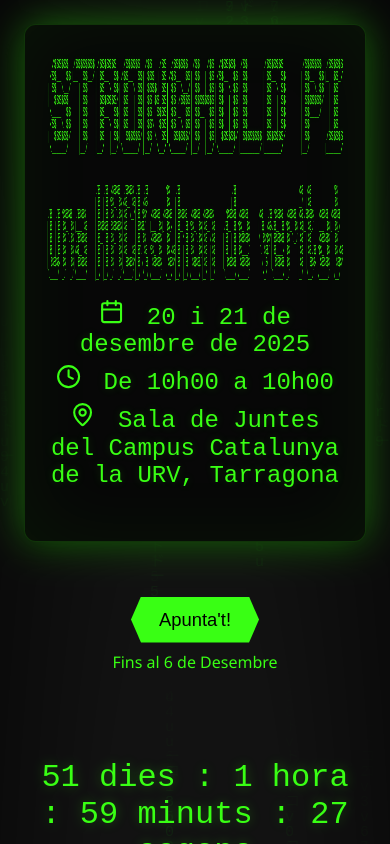
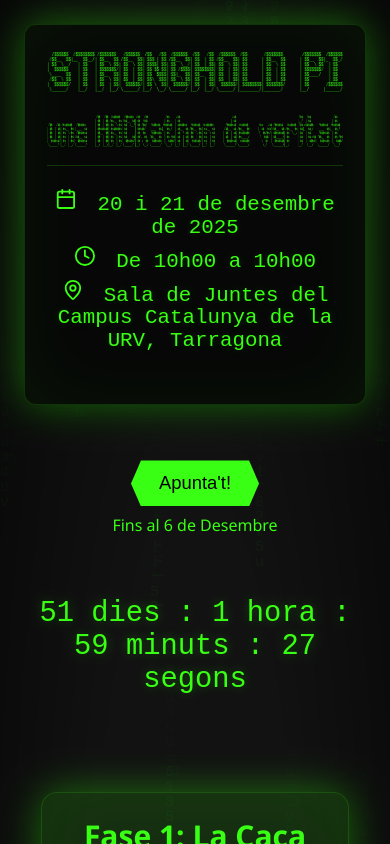
Before and after one commit to Huntterstrike/hackaton-web, a React (Create React App) app: page / in a window 390 px wide. Built offline with nearby package versions, Linux system fonts and the light colour scheme.

Commit message:
Algún retoque más

```diff
--- a/src/components/AsciiArt.jsx
+++ b/src/components/AsciiArt.jsx
@@ -50,7 +50,7 @@
     if (maxW <= targetWidthPx) {
       best = mid; lo = mid;
     } else {
-      hi = mid;
+      best = mid; hi = mid;
     }
   }
   return { fontSize: Math.round(best * 100) / 100, lineHeight };
--- a/src/components/Awards.jsx
+++ b/src/components/Awards.jsx
@@ -20,7 +20,7 @@
       <div className="awards-simple__row">
         {data.map((d, i) => (
           <div key={i} className={`award-tile award-tile--${d.tone}`}>
-            <div className="award-tile__place">{d.place} <span>per equip</span></div>
+            <div className="award-tile__place">{d.place}</div>
             <div className="award-tile__text">{d.text} <span>per equip</span></div>
           </div>
         ))}
--- a/src/style/AsciiArt.css
+++ b/src/style/AsciiArt.css
@@ -57,6 +57,8 @@
   text-align: center;
   user-select: none;
   text-shadow: 0 0 8px rgba(57, 255, 20, 0.18);
+  border-top: 1px solid rgba(57, 255, 20, 0.18);
+  padding-top: 1rem;
 }
 
 .event-info p {
@@ -99,12 +101,12 @@
 
 @media (max-width: 500px) {
   .event-info {
-    font-size: 1.5rem !important;
+    font-size: 1.3rem !important;
   }
 }
 
 @media (max-width: 380px) {
   .event-info {
-    font-size: 1.4rem !important;
+    font-size: 1rem !important;
   }
 }
--- a/src/style/Countdown.css
+++ b/src/style/Countdown.css
@@ -25,6 +25,12 @@
 
 @media (max-width: 500px) {
   .countdown-value {
-    font-size: 2rem!important;
+    font-size: 1.8rem!important;
   }
 }
+
+@media (max-width: 380px) {
+  .countdown-value {
+    font-size: 1.3rem !important;
+  }
+}
--- a/src/style/InscribeButton.css
+++ b/src/style/InscribeButton.css
@@ -56,3 +56,9 @@
   color: var(--text-secondary);
   margin-top: 8px;
 }
+
+@media (max-width: 500px) {
+  .button-wrap {
+    margin-bottom: 15px;
+  }
+}
```
